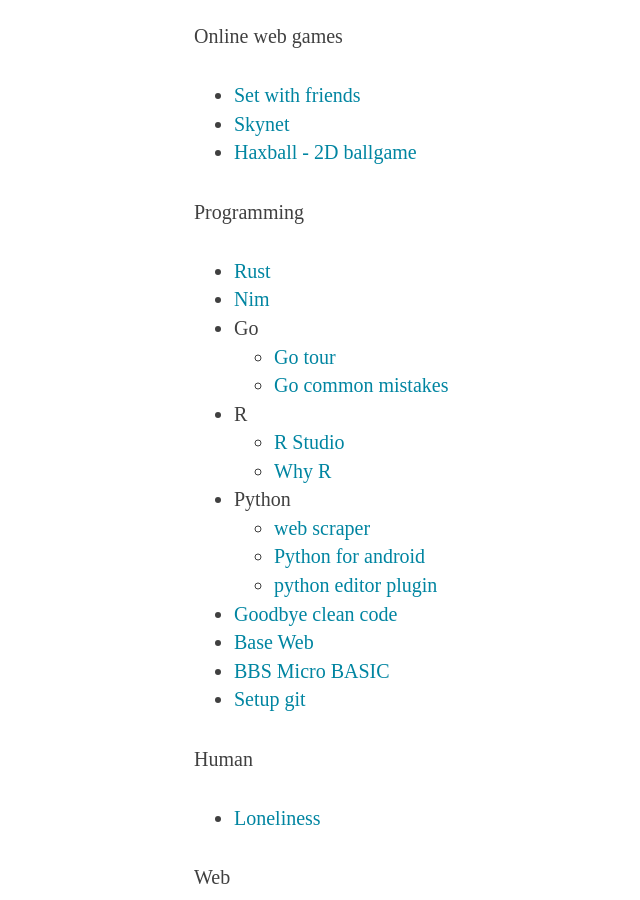
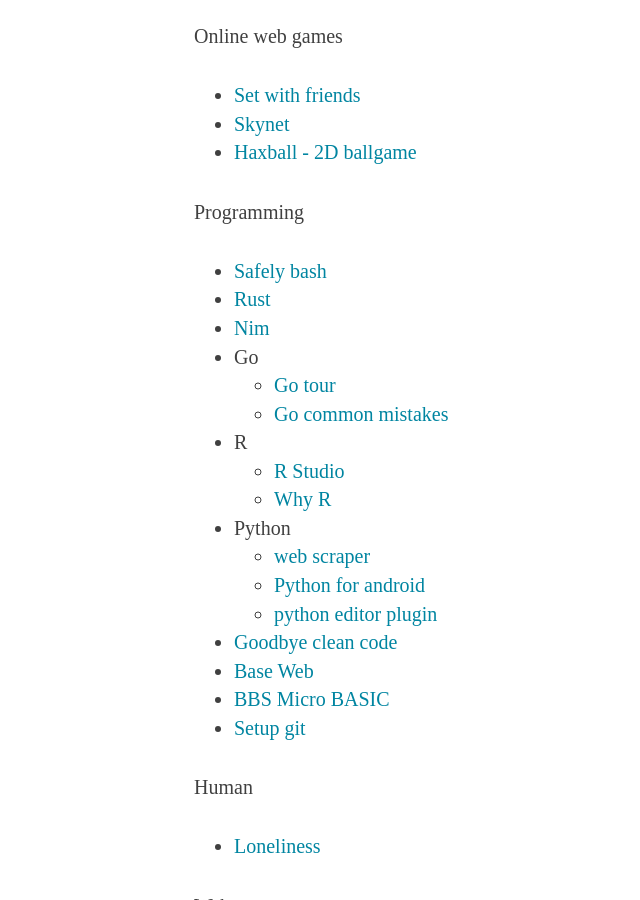
Before and after one commit to clysel/christian.lysel.net, a Jekyll site: the page built from _posts/2017-01-11-cool-projects.markdown, in a window 1280 px wide and 900 px high, scrolled down 1574 px. Shown: the whole window, without its empty margins (71-711 px from the left). Built offline with Jekyll 4.4.1, drawn with Linux system fonts in a browser that asks for light colours.

Commit message:
Update 2017-01-11-cool-projects.markdown

```diff
--- a/_posts/2017-01-11-cool-projects.markdown
+++ b/_posts/2017-01-11-cool-projects.markdown
@@ -43,6 +43,7 @@
   * [Haxball - 2D ballgame](https://www.haxball.com/play)
 
 Programming
+   * [Safely bash](https://github.com/anordal/shellharden/blob/master/how_to_do_things_safely_in_bash.md)
    * [Rust](https://doc.rust-lang.org/rust-by-example/index.html)
    * [Nim](https://nim-lang.org/)
    * Go
```
